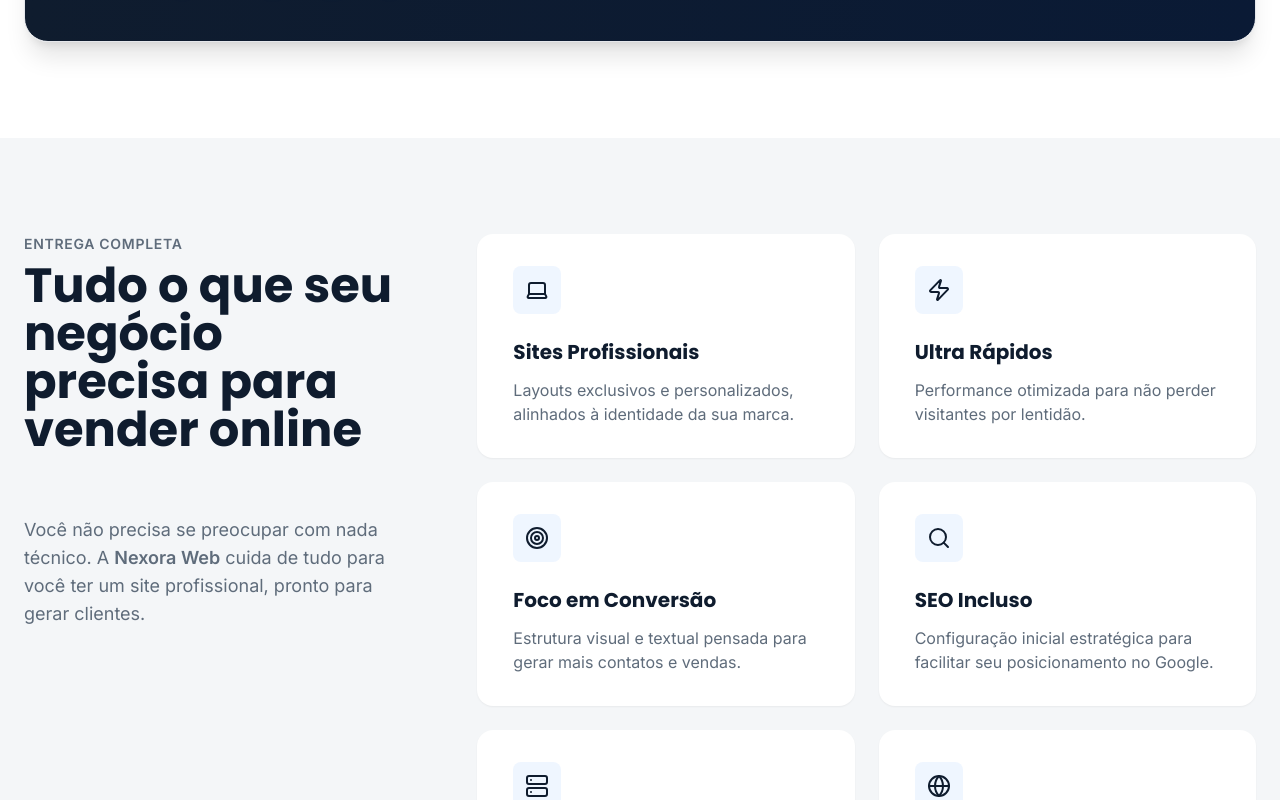
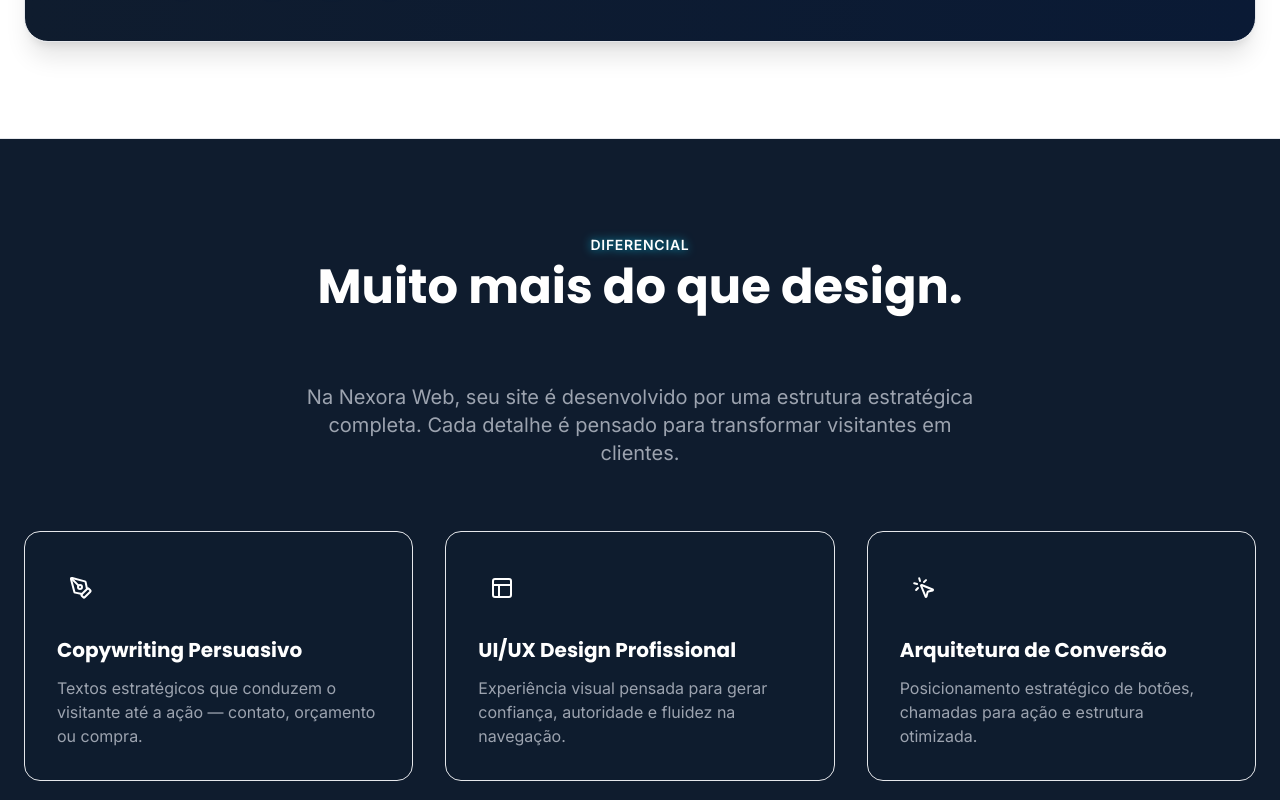
Before and after one commit to lucasnetworkmkt/glowing-octo-enigma, a React (Vite) app: page / in a window 1280 px wide. Shown: the part 1660-2460 px from the top of the page. Built offline with nearby package versions, Linux system fonts and the light colour scheme.

Commit message:
Update App.tsx

```diff
--- a/App.tsx
+++ b/App.tsx
@@ -2,7 +2,9 @@ import React from 'react';
 import Header from './components/Header';
 import Hero from './components/Hero';
 import TargetAudience from './components/TargetAudience';
+import Strategy from './components/Strategy';
 import Features from './components/Features';
+import Portfolio from './components/Portfolio';
 import Process from './components/Process';
 import WhyChooseUs from './components/WhyChooseUs';
 import Footer from './components/Footer';
@@ -14,7 +16,9 @@ const App: React.FC = () => {
       <Header />
       <Hero />
       <TargetAudience />
+      <Strategy />
       <Features />
+      <Portfolio />
       <Process />
       <WhyChooseUs />
       <Footer />
```
